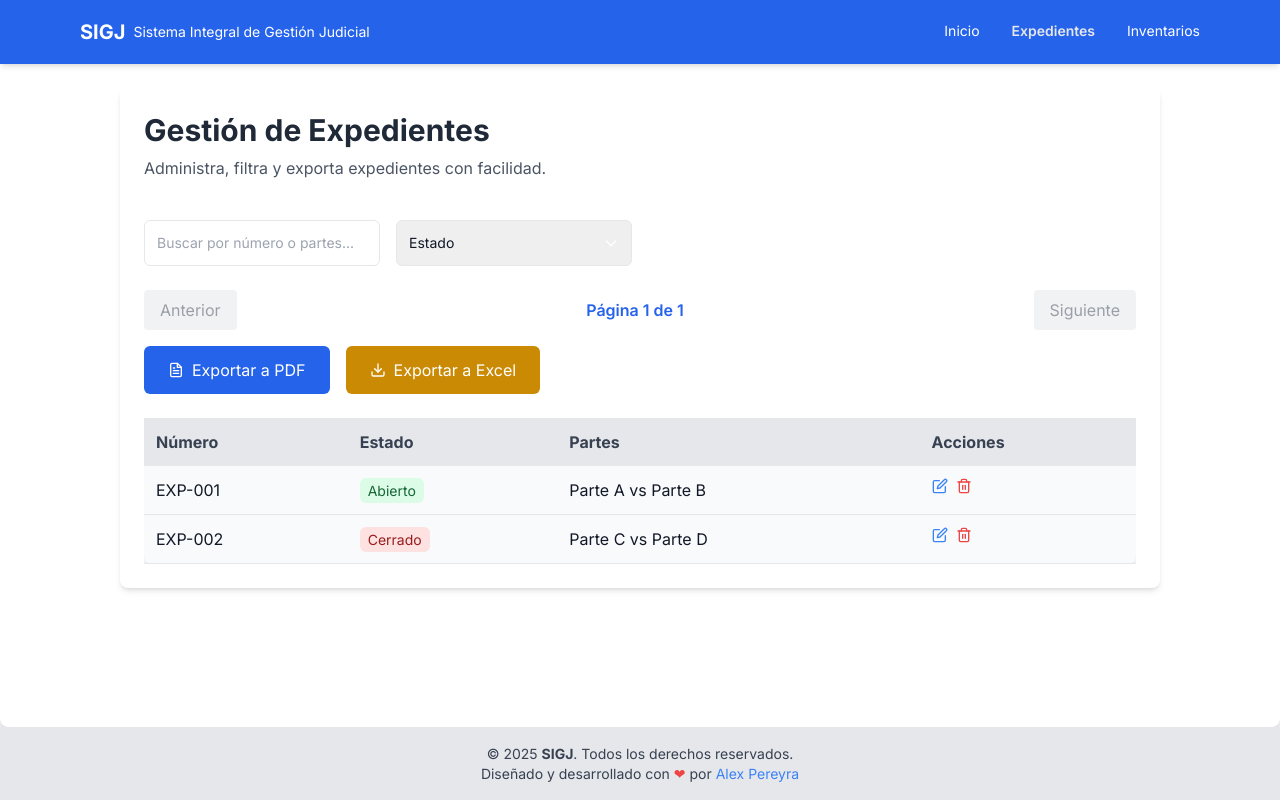
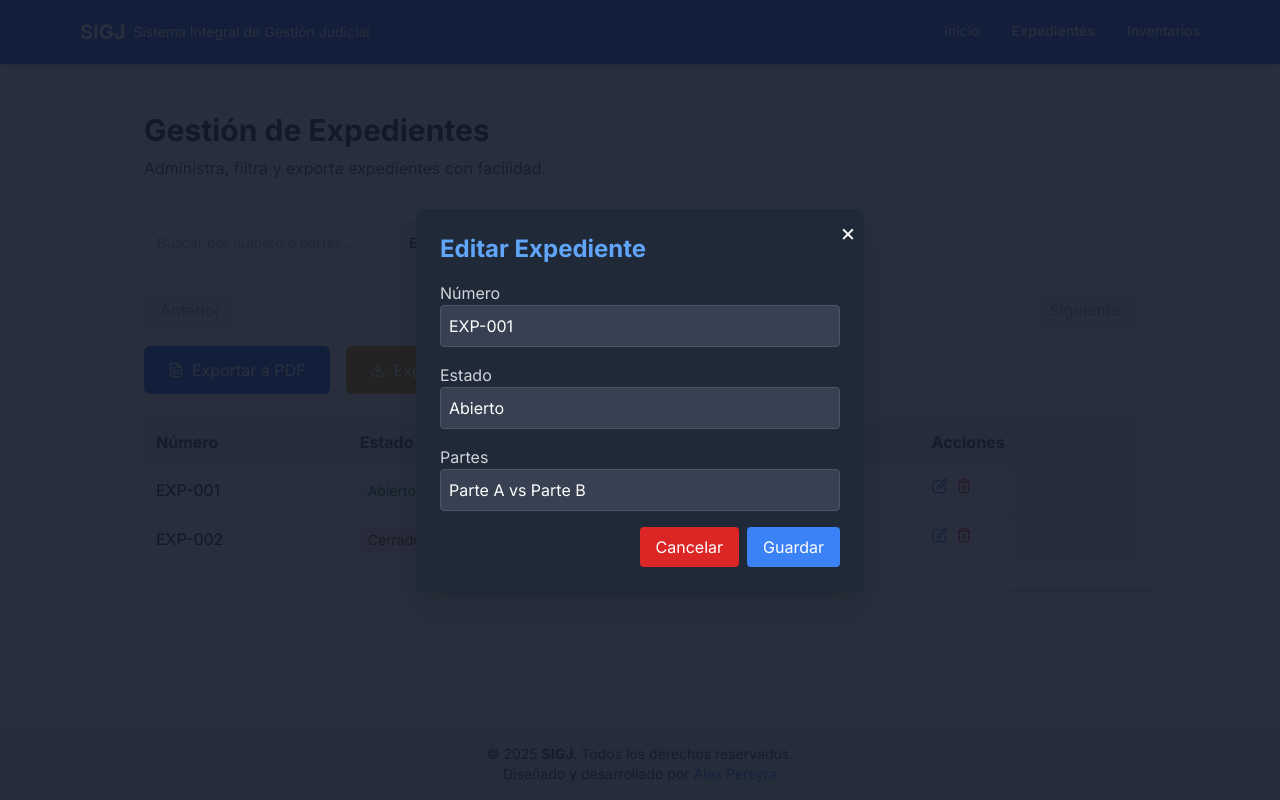
Before and after one commit to alexmp2602/sigj, a Next.js app: page /expedientes in a window 1280 px wide. Both pictures are taken after a click on the button 939 px from the left and 486 px from the top of the page. Built offline with nearby package versions, Linux system fonts and the light colour scheme.

Commit message:
Agregar componente EditModal para editar expedientes; implementar lógica de edición y manejo de errores en la página de expedientes.

```diff
--- a/src/app/expedientes/page.tsx
+++ b/src/app/expedientes/page.tsx
@@ -2,9 +2,11 @@
 
 import { useState, useMemo } from "react";
 import { FiEdit, FiTrash2, FiFileText, FiDownload } from "react-icons/fi";
-import { useQuery } from "@tanstack/react-query";
+import { useQuery, useQueryClient } from "@tanstack/react-query";
+import { toast } from "react-toastify";
 import { exportToExcel, exportToPDF } from "@/utils/exportUtils";
 import ConfirmationModal from "@/components/ConfirmationModal";
+import EditModal from "@/components/EditModal";
 
 // Fetch Expedientes
 const fetchExpedientes = async () => {
@@ -16,6 +18,7 @@ const fetchExpedientes = async () => {
 };
 
 export default function Expedientes() {
+  const queryClient = useQueryClient();
   const [searchQuery, setSearchQuery] = useState("");
   const [estadoFilter, setEstadoFilter] = useState("");
   const [currentPage, setCurrentPage] = useState(1);
@@ -26,6 +29,12 @@ export default function Expedientes() {
     partes: string;
   } | null>(null);
   const [isExporting, setIsExporting] = useState(false);
+  const [expedienteToEdit, setExpedienteToEdit] = useState<{
+    id: string;
+    numero: string;
+    estado: string;
+    partes: string;
+  } | null>(null);
   const itemsPerPage = 5;
 
   // React Query para obtener datos
@@ -58,10 +67,60 @@ export default function Expedientes() {
 
   const totalPages = Math.ceil(filteredExpedientes.length / itemsPerPage);
 
-  const handleDelete = () => {
+  const handleDelete = async () => {
     if (expedienteToDelete) {
-      console.log("Eliminar expediente:", expedienteToDelete);
-      setExpedienteToDelete(null);
+      try {
+        console.log("Eliminar expediente:", expedienteToDelete);
+
+        queryClient.setQueryData(["expedientes"], (oldData: { id: string }[]) =>
+          oldData.filter((exp) => exp.id !== expedienteToDelete.id)
+        );
+
+        toast.success("Expediente eliminado con éxito.");
+      } catch (error) {
+        toast.error(`Error: ${(error as Error).message}`);
+        console.error("Error al eliminar:", error);
+      } finally {
+        setExpedienteToDelete(null);
+      }
+    }
+  };
+
+  const handleEdit = (expediente: {
+    id: string;
+    numero: string;
+    estado: string;
+    partes: string;
+  }) => {
+    console.log("Editar expediente:", expediente);
+    setExpedienteToEdit(expediente);
+  };
+
+  const handleSaveEdit = async (expediente: {
+    id: string;
+    numero: string;
+    estado: string;
+    partes: string;
+  }) => {
+    try {
+      console.log("Guardar cambios del expediente:", expediente);
+
+
+      // Actualizar el estado local después de guardar
+      queryClient.setQueryData(
+        ["expedientes"],
+        (oldData: { id: string; numero: string; estado: string; partes: string }[]) =>
+          oldData.map((exp) =>
+            exp.id === expediente.id ? expediente : exp
+          )
+      );
+
+      toast.success("Expediente actualizado con éxito.");
+    } catch (error) {
+      toast.error(`Error: ${(error as Error).message}`);
+      console.error("Error al actualizar:", error);
+    } finally {
+      setExpedienteToEdit(null);
     }
   };
 
@@ -70,7 +129,11 @@ export default function Expedientes() {
     try {
       if (type === "pdf") await exportToPDF(filteredExpedientes);
       if (type === "excel") await exportToExcel(filteredExpedientes);
+      toast.success(
+        `Exportación a ${type.toUpperCase()} completada con éxito.`
+      );
     } catch (error) {
+      toast.error(`Error al exportar: ${(error as Error).message}`);
       console.error("Error al exportar:", error);
     } finally {
       setIsExporting(false);
@@ -280,7 +343,10 @@ export default function Expedientes() {
                     </td>
                     <td className="p-3">{exp.partes}</td>
                     <td className="p-3 flex gap-2">
-                      <button className="text-blue-500 hover:text-blue-700 transition transform hover:scale-105">
+                      <button
+                        onClick={() => handleEdit(exp)}
+                        className="text-blue-500 hover:text-blue-700 transition transform hover:scale-105"
+                      >
                         <FiEdit />
                       </button>
                       <button
@@ -312,6 +378,14 @@ export default function Expedientes() {
         onCancel={() => setExpedienteToDelete(null)}
         onConfirm={handleDelete}
       />
+
+      {/* Modal de Edición */}
+      <EditModal
+        isOpen={!!expedienteToEdit}
+        expediente={expedienteToEdit}
+        onCancel={() => setExpedienteToEdit(null)}
+        onSave={handleSaveEdit}
+      />
     </div>
   );
 }
--- a/src/app/inventarios/page.tsx
+++ b/src/app/inventarios/page.tsx
@@ -9,12 +9,15 @@ import dynamic from "next/dynamic";
 import ResourceForm from "@/components/ResourceForm";
 import ResourceTable from "@/components/ResourceTable";
 
-const StockChart = dynamic(() => import("../../components/StockChart"), { ssr: false });
+const StockChart = dynamic(() => import("../../components/StockChart"), {
+  ssr: false,
+});
 
 interface Inventario {
   id: number;
   recurso: string;
   stock: number;
+  duplicado?: boolean;
 }
 
 const schema = yup.object().shape({
@@ -51,7 +54,9 @@ export default function Inventarios() {
         const data = await res.json();
         setInventarios(data);
       } catch (error) {
-        toast.error((error as Error).message || "Error al cargar los inventarios.");
+        toast.error(
+          (error as Error).message || "Error al cargar los inventarios."
+        );
         console.error(error);
       }
     };
@@ -77,7 +82,9 @@ export default function Inventarios() {
         reset();
         toast.success("Recurso agregado con éxito.");
       } catch (error) {
-        toast.error((error as Error).message || "Hubo un error al agregar el recurso.");
+        toast.error(
+          (error as Error).message || "Hubo un error al agregar el recurso."
+        );
         console.error(error);
       } finally {
         setIsLoading(false);
@@ -87,7 +94,16 @@ export default function Inventarios() {
   );
 
   // Eliminar recurso
-  const handleDelete = useCallback(async (id: number) => {
+  const handleDelete = useCallback(
+    async (id: number) => {
+      const recurso = inventarios.find((item) => item.id === id);
+
+      if (recurso?.duplicado) {
+        setInventarios((prev) => prev.filter((i) => i.id !== id));
+        toast.info("Recurso duplicado eliminado.");
+        return;
+      }
+
       setIsLoading(true);
       try {
         const res = await fetch("/api/inventarios", {
@@ -96,20 +112,24 @@ export default function Inventarios() {
           body: JSON.stringify({ id }),
         });
 
-      if (!res.ok) throw new Error("Error al eliminar el recurso.");
+        const result = await res.json();
+        if (!res.ok) throw new Error(result.message || "Error desconocido.");
 
         setInventarios((prev) => prev.filter((i) => i.id !== id));
-      toast.info("Recurso eliminado.");
+        toast.success("Recurso eliminado con éxito.");
       } catch (error) {
-      toast.error((error as Error).message || "Hubo un error al eliminar el recurso.");
-      console.error(error);
+        toast.error(`Error: ${(error as Error).message}`);
+        console.error("Error al eliminar:", error);
       } finally {
         setIsLoading(false);
       }
-  }, []);
+    },
+    [inventarios]
+  );
 
   // Editar recurso
-  const handleEdit = useCallback(async (id: number, recurso: string, stock: number) => {
+  const handleEdit = useCallback(
+    async (id: number, recurso: string, stock: number) => {
       setIsLoading(true);
       try {
         const res = await fetch("/api/inventarios", {
@@ -128,16 +148,20 @@ export default function Inventarios() {
         toast.success("Recurso actualizado con éxito.");
         setEditingRecurso(null);
       } catch (error) {
-      toast.error((error as Error).message || "Hubo un error al actualizar el recurso.");
+        toast.error(
+          (error as Error).message || "Hubo un error al actualizar el recurso."
+        );
         console.error(error);
       } finally {
         setIsLoading(false);
       }
-  }, []);
+    },
+    []
+  );
 
   // Duplicar recurso
   const handleDuplicate = useCallback((recurso: Inventario) => {
-    const duplicate = { ...recurso, id: Date.now() };
+    const duplicate = { ...recurso, id: Date.now(), duplicado: true };
     setInventarios((prev) => [...prev, duplicate]);
     toast.success(`Recurso "${recurso.recurso}" duplicado con éxito.`);
   }, []);
--- a/src/app/layout.tsx
+++ b/src/app/layout.tsx
@@ -44,8 +44,8 @@ export default function RootLayout({
                 los derechos reservados.
               </p>
               <p>
-                Diseñado y desarrollado con{" "}
-                <span className="text-red-500">❤</span> por{" "}
+                Diseñado y desarrollado por{" "}
+
                 <a
                   href="https://alexpereyra.dev"
                   target="_blank"
--- /dev/null
+++ b/src/components/EditModal.tsx
@@ -0,0 +1,105 @@
+import React, { useState, useEffect } from "react";
+
+interface EditModalProps {
+  isOpen: boolean;
+  expediente: { id: string; numero: string; estado: string; partes: string } | null;
+  onCancel: () => void;
+  onSave: (expediente: { id: string; numero: string; estado: string; partes: string }) => void;
+}
+
+const EditModal: React.FC<EditModalProps> = ({ isOpen, expediente, onCancel, onSave }) => {
+  const [numero, setNumero] = useState("");
+  const [estado, setEstado] = useState("");
+  const [partes, setPartes] = useState("");
+  const [error, setError] = useState("");
+
+  useEffect(() => {
+    if (expediente) {
+      setNumero(expediente.numero);
+      setEstado(expediente.estado);
+      setPartes(expediente.partes);
+      setError("");
+    }
+  }, [expediente]);
+
+  const handleSave = () => {
+    if (!numero.trim() || !estado.trim() || !partes.trim()) {
+      setError("Todos los campos son obligatorios");
+      return;
+    }
+    setError("");
+    onSave({ ...expediente!, numero, estado, partes });
+  };
+
+  if (!isOpen || !expediente) return null;
+
+  return (
+    <div className="fixed inset-0 flex items-center justify-center bg-gray-900 bg-opacity-90 z-50 transition-opacity animate-fade-in">
+      <div
+        role="dialog"
+        aria-labelledby="modal-title"
+        aria-describedby="modal-description"
+        className="bg-gray-800 text-white p-6 rounded-lg shadow-xl w-full max-w-md relative transition-transform animate-scale-in"
+      >
+        <button
+          onClick={onCancel}
+          className="absolute top-2 right-2 text-white hover:text-gray-400 text-2xl"
+          aria-label="Cerrar"
+        >
+          &times;
+        </button>
+        <h2 id="modal-title" className="text-2xl font-bold mb-4 text-blue-400">Editar Expediente</h2>
+        <p id="modal-description" className="sr-only">Formulario para editar los datos del expediente.</p>
+        {error && <p className="text-red-400 text-sm mb-2">{error}</p>}
+
+        <div className="mb-4">
+          <label htmlFor="numero" className="block text-gray-300">Número</label>
+          <input
+            id="numero"
+            type="text"
+            value={numero}
+            onChange={(e) => setNumero(e.target.value)}
+            className="w-full p-2 border border-gray-600 rounded bg-gray-700 text-white focus:outline-none focus:ring-2 focus:ring-blue-400"
+          />
+        </div>
+        <div className="mb-4">
+          <label htmlFor="estado" className="block text-gray-300">Estado</label>
+          <input
+            id="estado"
+            type="text"
+            value={estado}
+            onChange={(e) => setEstado(e.target.value)}
+            className="w-full p-2 border border-gray-600 rounded bg-gray-700 text-white focus:outline-none focus:ring-2 focus:ring-blue-400"
+          />
+        </div>
+        <div className="mb-4">
+          <label htmlFor="partes" className="block text-gray-300">Partes</label>
+          <input
+            id="partes"
+            type="text"
+            value={partes}
+            onChange={(e) => setPartes(e.target.value)}
+            className="w-full p-2 border border-gray-600 rounded bg-gray-700 text-white focus:outline-none focus:ring-2 focus:ring-blue-400"
+          />
+        </div>
+        <div className="flex justify-end gap-2">
+          <button
+            onClick={onCancel}
+            className="px-4 py-2 bg-red-600 text-white rounded hover:bg-red-700 focus:outline-none focus:ring-2 focus:ring-red-400"
+          >
+            Cancelar
+          </button>
+          <button
+            onClick={handleSave}
+            disabled={!numero.trim() || !estado.trim() || !partes.trim()}
+            className="px-4 py-2 bg-blue-500 text-white rounded hover:bg-blue-600 focus:outline-none focus:ring-2 focus:ring-blue-400 disabled:opacity-50 disabled:cursor-not-allowed"
+          >
+            Guardar
+          </button>
+        </div>
+      </div>
+    </div>
+  );
+};
+
+export default EditModal;
```
Lines whose indentation alone changed are shown as unchanged.
